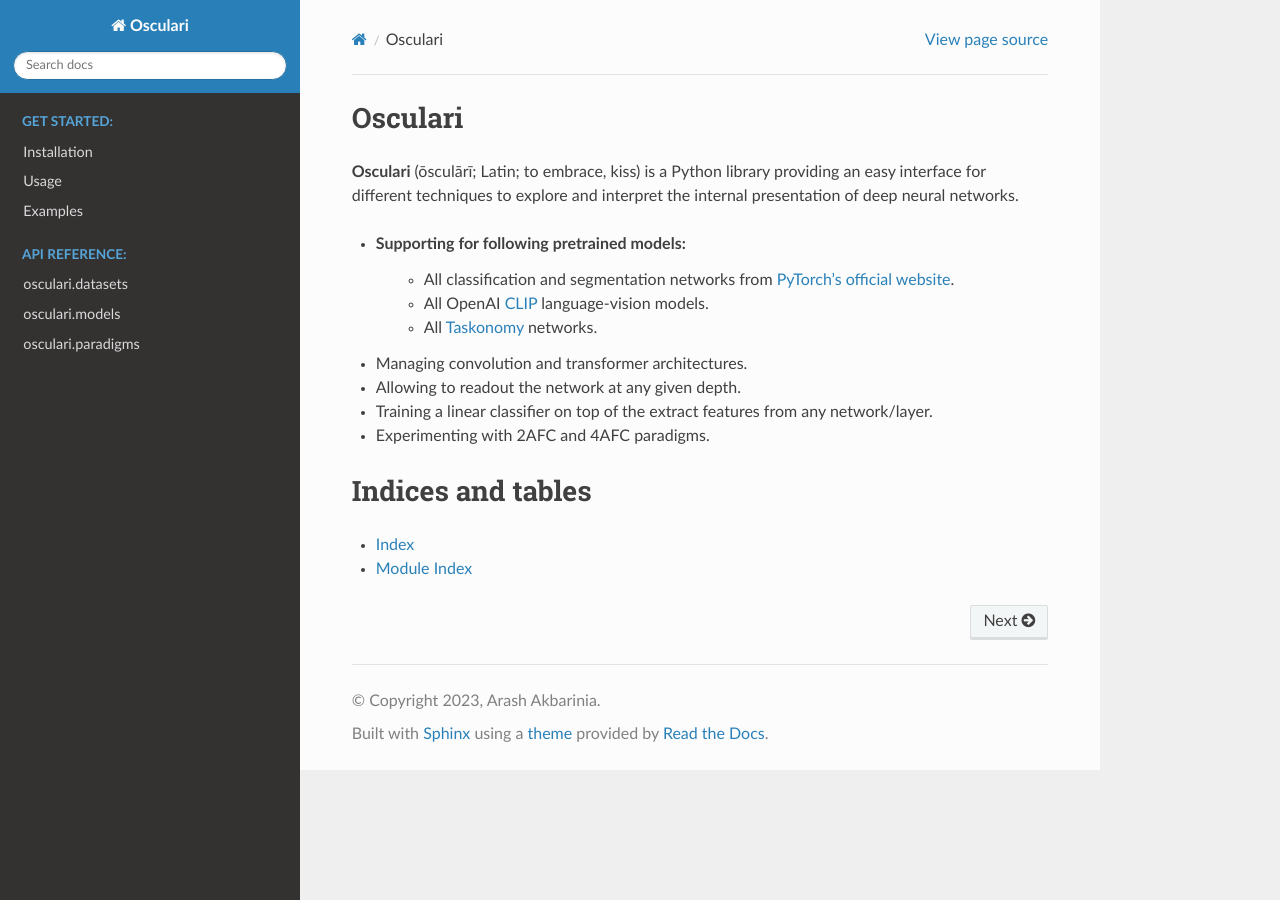
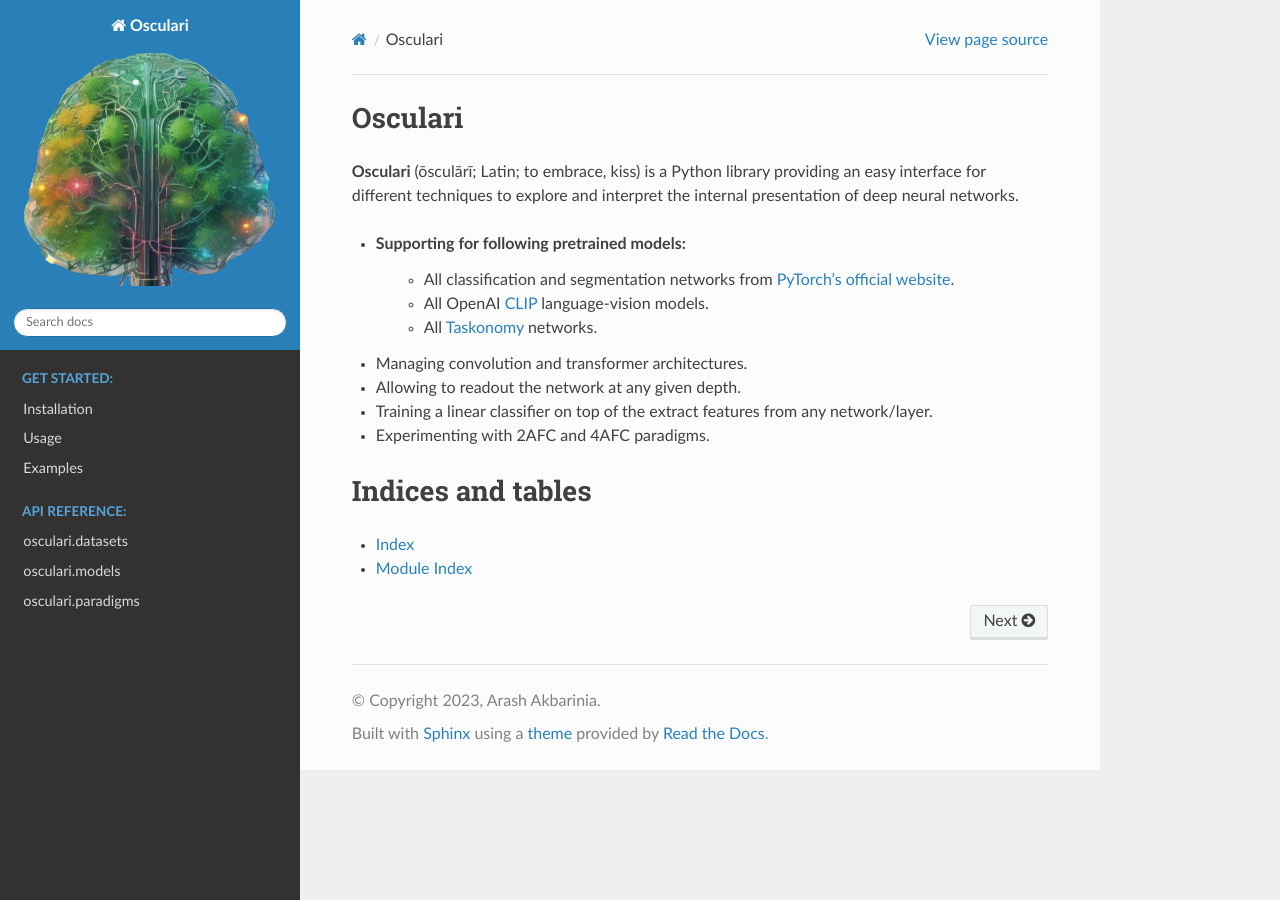
Before and after one commit to ArashAkbarinia/osculari, a Sphinx documentation site: the page built from docs/source/index.rst, in a window 1280 px wide. Built offline with Sphinx 7.4.7 and the Read the Docs theme 2.0.0, drawn with Linux system fonts in a browser that asks for light colours.

Commit message:
html_logo

```diff
--- a/docs/source/conf.py
+++ b/docs/source/conf.py
@@ -51,6 +51,7 @@ html_baseurl = "https://osculari.readthedocs.io"
 # Changing sidebar title
 html_title = "Osculari"
 
-html_favicon = "_static/img/osculari_logo.png"
+html_favicon = "_static/img/osculari_logo_cutout.png"
+html_logo = "_static/img/osculari_logo_cutout.png"
 
 nb_execution_mode = "off"
```
Also changed, not shown: docs/source/_static/img/osculari_logo_cutout.png (added).
